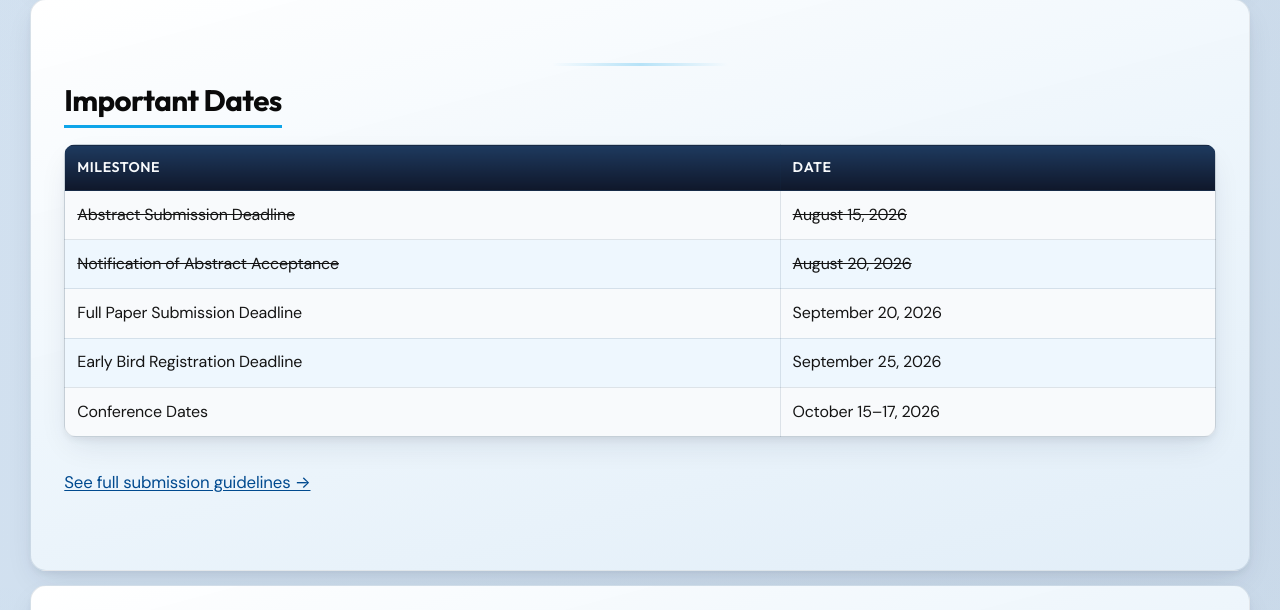
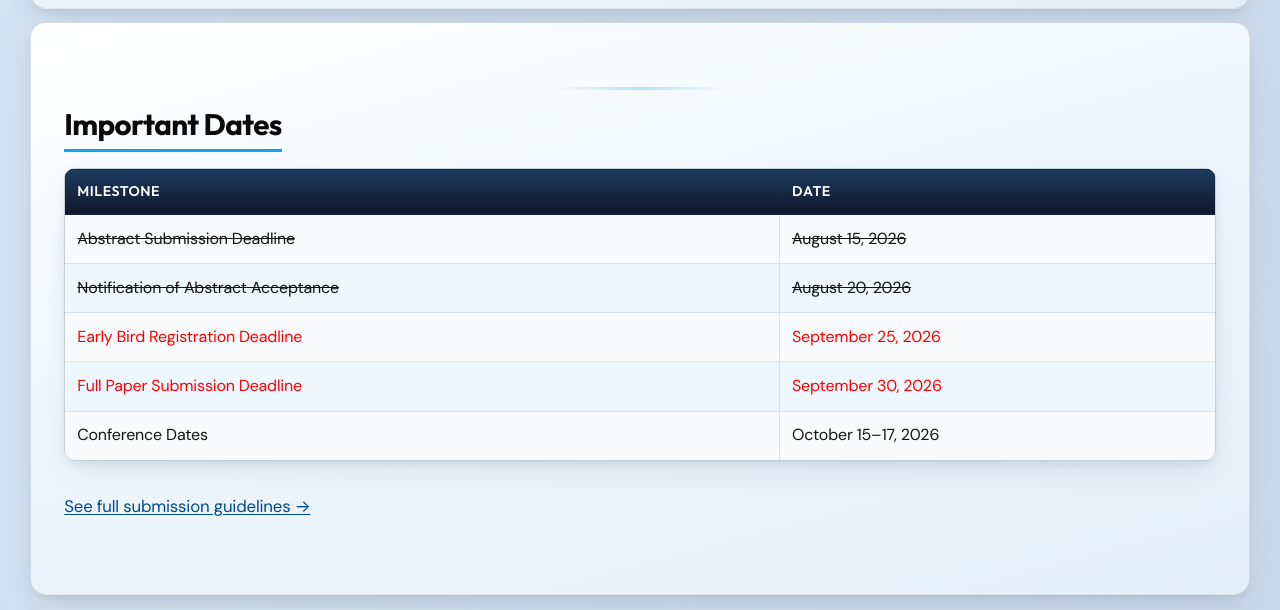
Before and after one commit to Ayush25shrivastava/SHMS-2026-Website, a PHP site: page /CLI/index.php in a window 1280 px wide. Shown: the part 3570-4180 px from the top of the page. Run offline with PHP 8.4, Linux system fonts and the light colour scheme; some libraries are stand-ins or nearby versions.

Commit message:
chore: update announcements

```diff
--- a/index.php
+++ b/index.php
@@ -37,9 +37,10 @@ $shmsNavPage = 'index';
     <div class="home-announcement-banner" aria-label="Important Announcements">
       <div class="home-announcement-container">
         <ul class="home-announcement-list">
-          <li>Accepted Papers Full Submission Link is Active on <a href="https://cmt3.research.microsoft.com/User/Login?ReturnUrl=%2FSHMS2026%2FSubmission%2FIndex" target="_blank" rel="noopener noreferrer">SHMS Microsoft CMT Portal</a>.</li>
+          <li>The Full Paper Submission Deadline has been extended to 30th September 2026.</li>
+          <li>Accepted Papers' Full Paper Submission Link is Active on <a href="https://cmt3.research.microsoft.com/User/Login?ReturnUrl=%2FSHMS2026%2FSubmission%2FIndex" target="_blank" rel="noopener noreferrer">SHMS Microsoft CMT Portal</a>. Upload the Full Paper in the Revision tab, on Author's Dashboard.</li>
           <li>Register Early Bird (Before 25th September 2026) for Benefits in <a href="registration.php#page-content">Registration Fee</a>.</li>
-          <li>In case of any query please use <a href="contact.php#page-content">Contact Us</a> on Portal.</li>
+          <li>In case of any query please use <a href="contact.php#page-content">Contact Us</a> on the Portal.</li>
         </ul>
       </div>
     </div>
@@ -244,17 +245,17 @@ $shmsNavPage = 'index';
             <td><strike>Notification of Abstract Acceptance</strike></td>
             <td><strike>August 20, 2026</strike></td>
           </tr>
-          <tr>
-            <td>Full Paper Submission Deadline</td>
-            <td>September 20,&nbsp;2026</td>
-          </tr>
           <!-- <tr>
             <td>Notification of Paper Acceptance</td>
             <td>August 31,&nbsp;2026</td>
           </tr> -->
           <tr>
-            <td>Early Bird Registration Deadline</td>
-            <td>September 25,&nbsp;2026</td>
+            <td style="color: red;">Early Bird Registration Deadline</td>
+            <td style="color: red;">September 25,&nbsp;2026</td>
+          </tr>
+          <tr>
+            <td style="color: red;">Full Paper Submission Deadline</td>
+            <td style="color: red;">September 30,&nbsp;2026</td>
           </tr>
           <tr>
             <td>Conference Dates</td>
```
